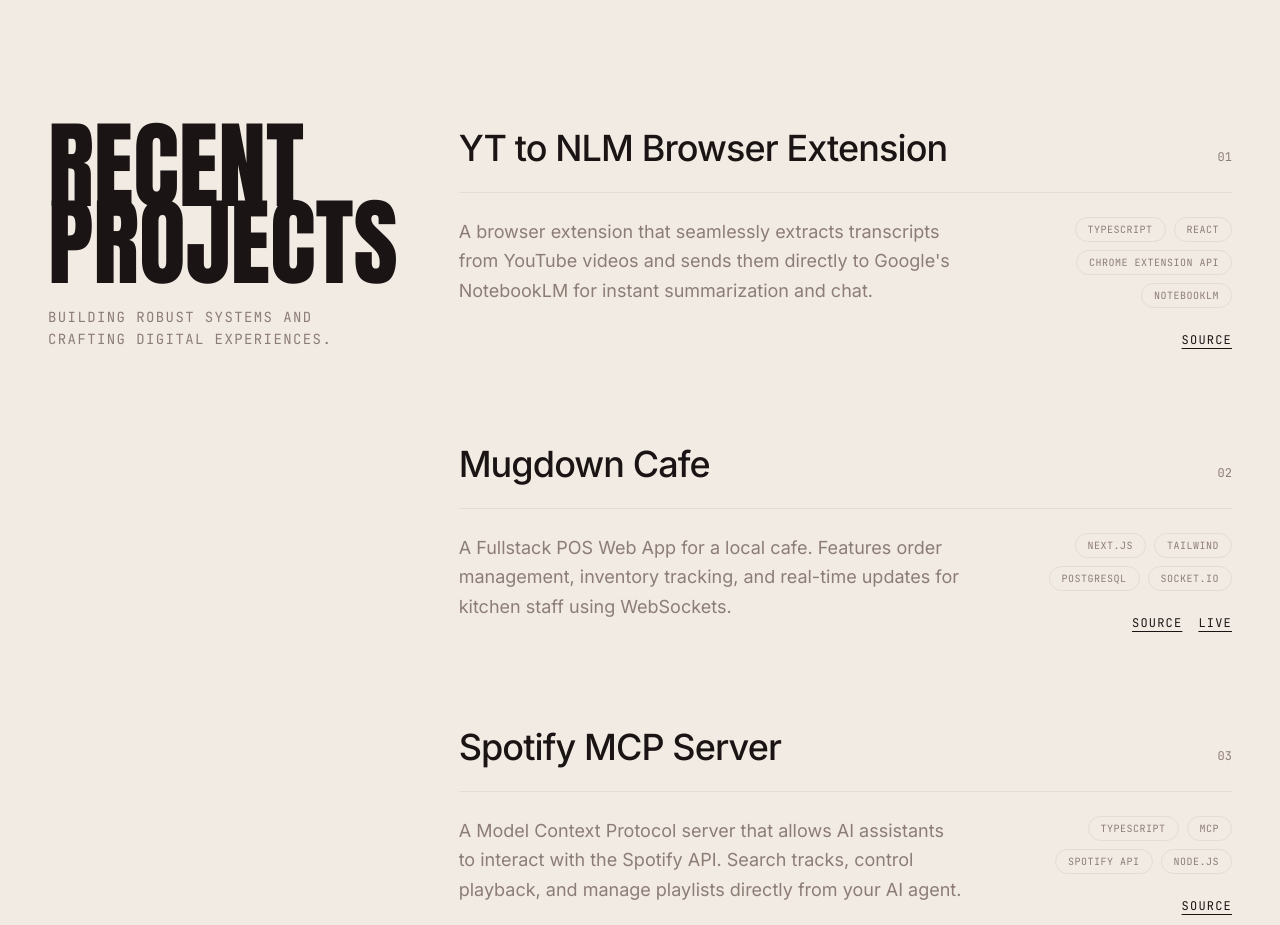
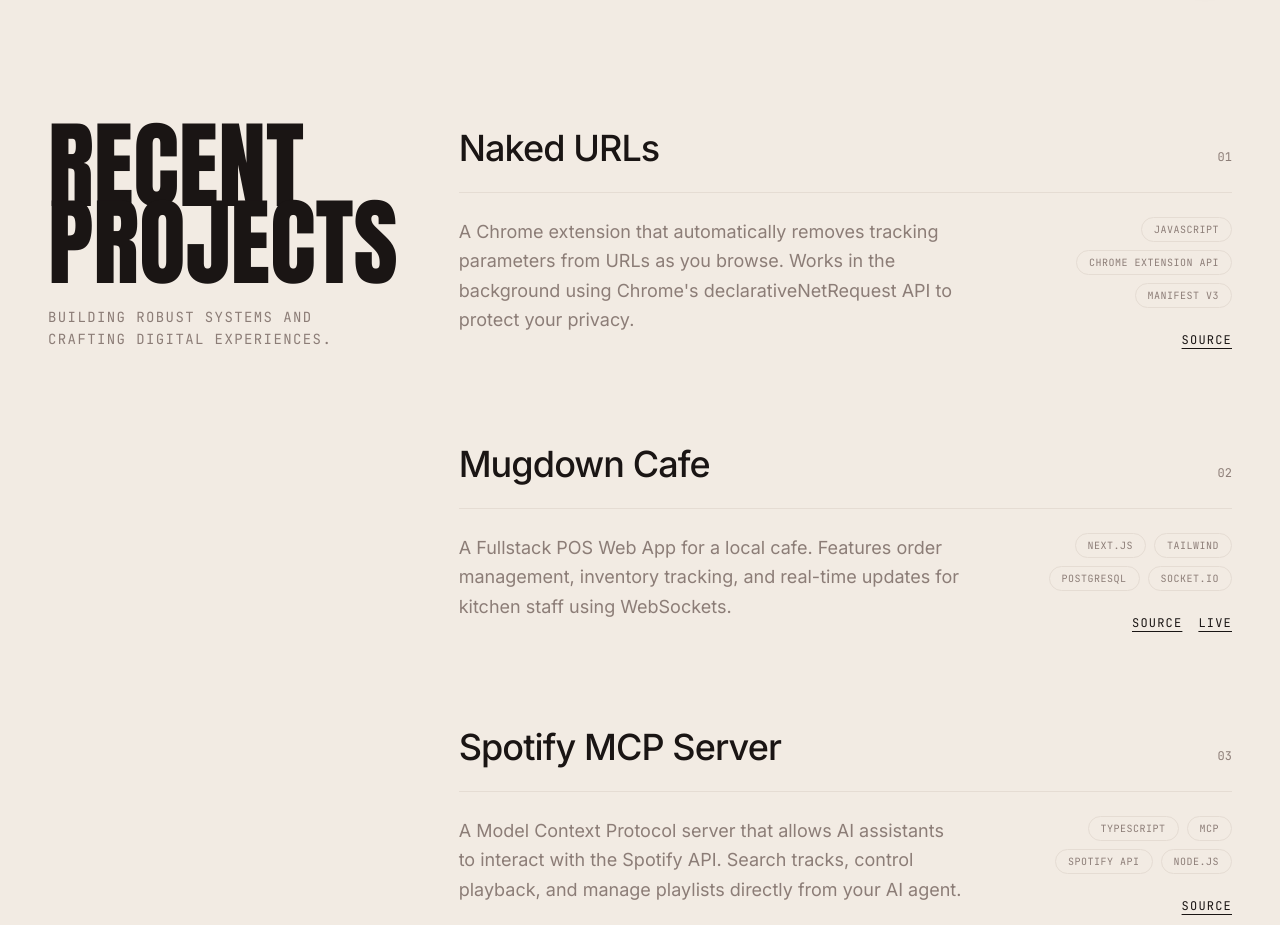
Before and after one commit to gupta-kush/dev-portfolio, a React (Vite) app: page / in a window 1280 px wide. Shown: the part 800-1725 px from the top of the page. Built offline with nearby package versions, Linux system fonts and the light colour scheme.

Commit message:
Updated projects list

```diff
--- a/src/components/Projects.tsx
+++ b/src/components/Projects.tsx
@@ -2,11 +2,11 @@
 
 const PROJECTS = [
   {
-    title: "YT to NLM Browser Extension",
+    title: "Naked URLs",
     description:
-      "A browser extension that seamlessly extracts transcripts from YouTube videos and sends them directly to Google's NotebookLM for instant summarization and chat.",
-    tech: ["TypeScript", "React", "Chrome Extension API", "NotebookLM"],
-    github: "#",
+      "A Chrome extension that automatically removes tracking parameters from URLs as you browse. Works in the background using Chrome's declarativeNetRequest API to protect your privacy.",
+    tech: ["JavaScript", "Chrome Extension API", "Manifest V3"],
+    github: "https://github.com/gupta-kush/naked-urls",
   },
   {
     title: "Mugdown Cafe",
@@ -21,7 +21,7 @@
     description:
       "A Model Context Protocol server that allows AI assistants to interact with the Spotify API. Search tracks, control playback, and manage playlists directly from your AI agent.",
     tech: ["TypeScript", "MCP", "Spotify API", "Node.js"],
-    github: "#",
+    github: "https://github.com/gupta-kush/spotify-mcp",
   },
   {
     title: "Retro Snake",
```
